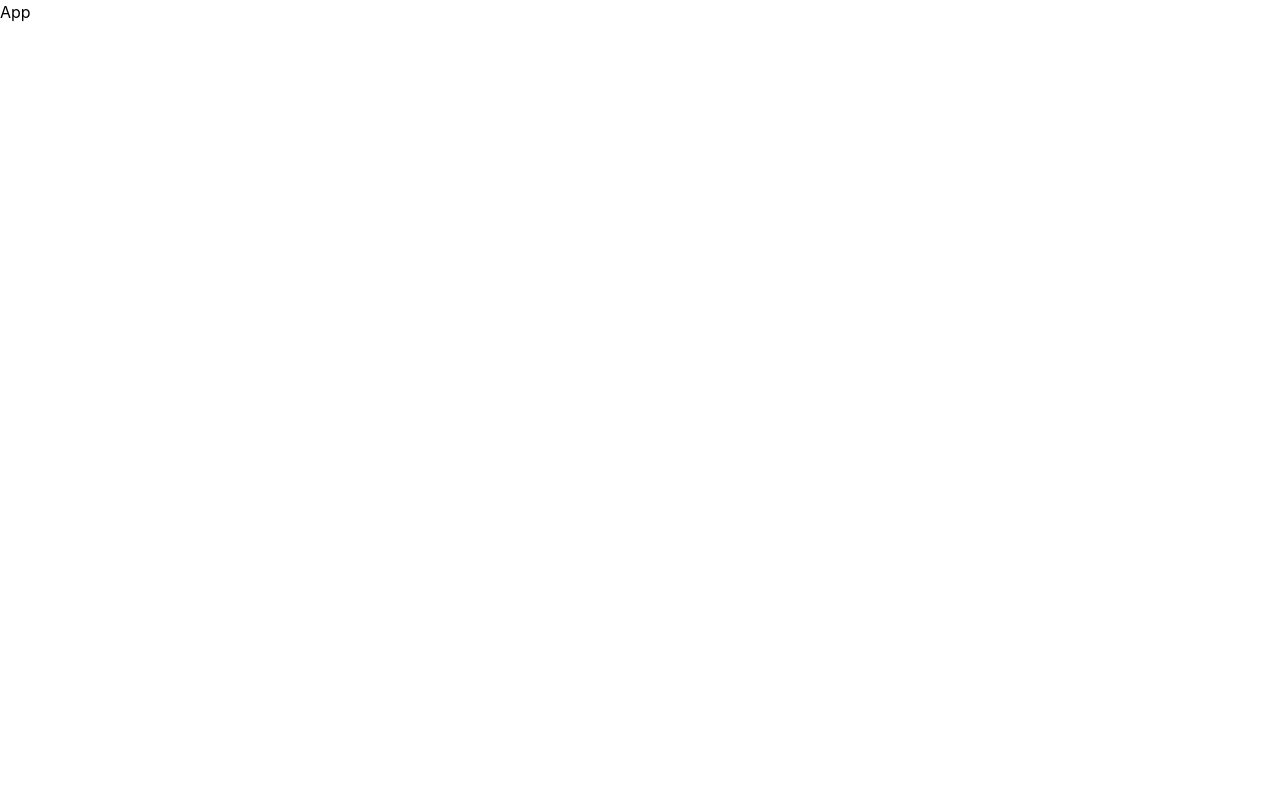
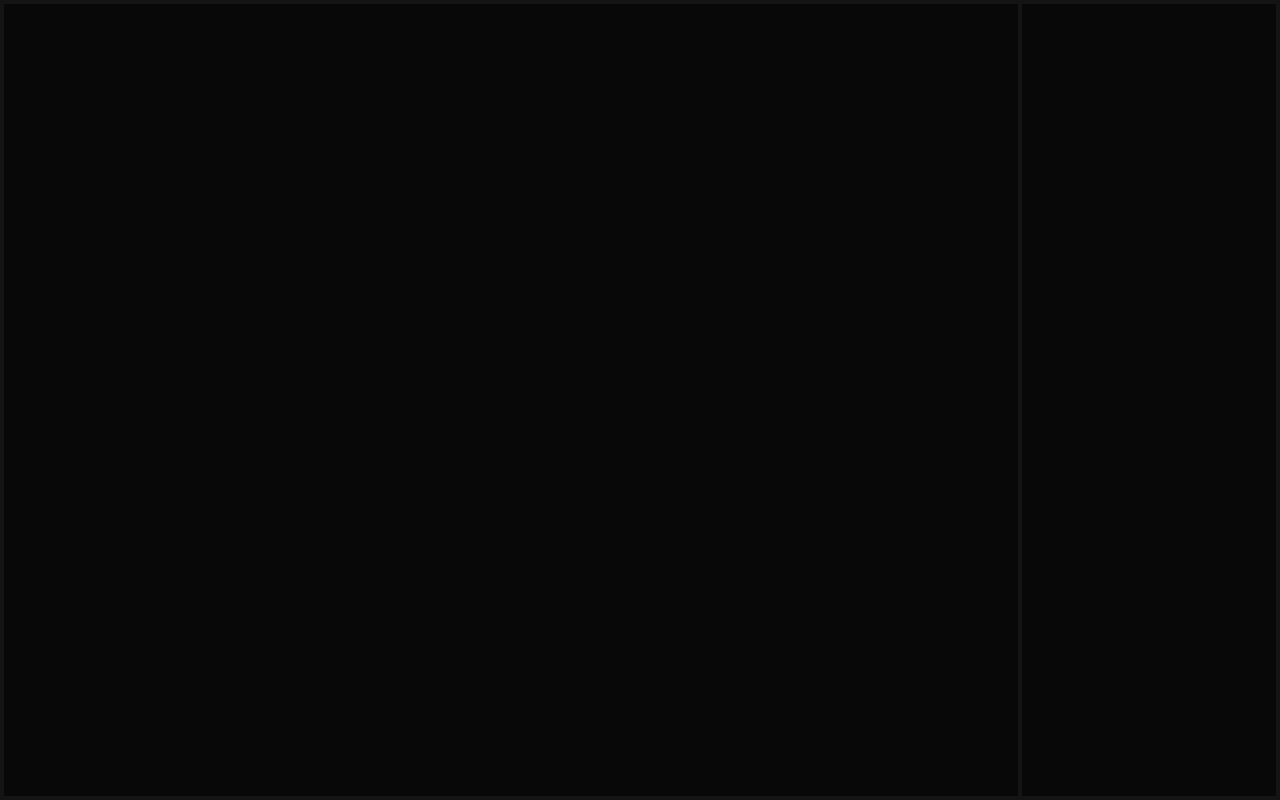
Before and after one commit to Xlongclaw/portfolio, a React (Create React App) app: page / in a window 1280 px wide. Built offline with nearby package versions, Linux system fonts and the light colour scheme.

Commit message:
added colors to tailwind.config.js

```diff
--- a/src/App.js
+++ /dev/null
@@ -1,9 +0,0 @@
-import React from 'react'
-
-const App = () => {
-  return (
-    <div>App</div>
-  )
-}
-
-export default App
--- /dev/null
+++ b/src/App.jsx
@@ -0,0 +1,14 @@
+import React from 'react'
+
+const App = () => {
+  return (
+    <div className='bg-DARK-I text-WHITE h-screen p-1'>
+      <main className='flex gap-1 h-full'>
+        <section className='bg-DARK-III w-4/5'></section>
+        <section className='bg-DARK-III w-1/5'></section>
+      </main>
+    </div>
+  )
+}
+
+export default App
--- a/tailwind.config.js
+++ b/tailwind.config.js
@@ -2,7 +2,16 @@
 module.exports = {
   content: ["./src/**/*.{js,jsx}"],
   theme: {
-    extend: {},
+    extend: {
+      colors:{
+        "DARK-I":"#151414",
+        "DARK-II":"#1F1F1F",
+        "DARK-III":"#080808",
+        "GRAY-I":"#5F5F5F",
+        "WHITE":"#FFFFFF",
+        "ASCENT":"#007305",
+      }
+    },
   },
   plugins: [],
 }
```
